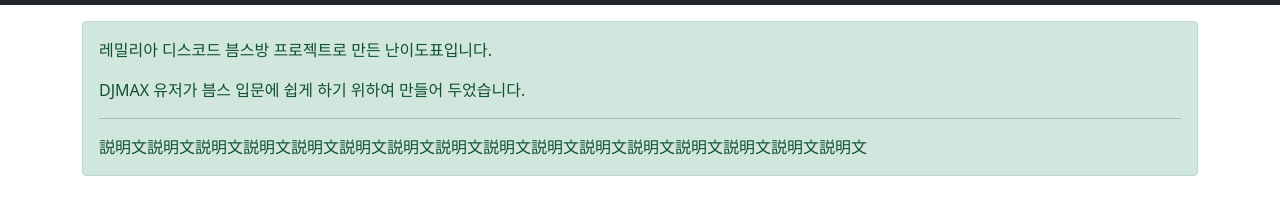
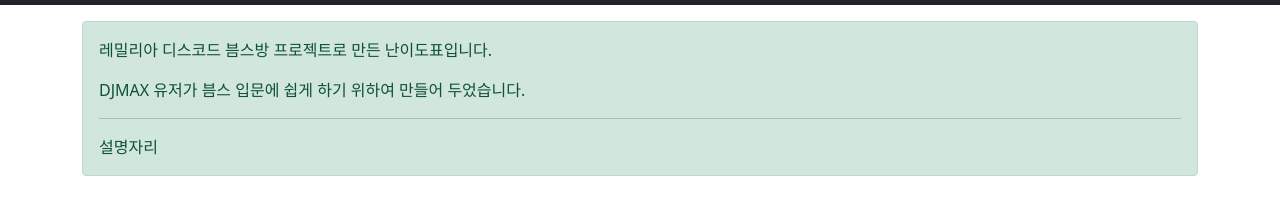
Before and after one commit to PIANIT/pianit.github.io, a plain HTML site: page index.html in a window 1280 px wide. Shown: the part 45-260 px from the top of the page. Drawn offline with nearby package versions, Linux system fonts and the light colour scheme; no server answers.

Commit message:
Update index.html

```diff
--- a/index.html
+++ b/index.html
@@ -30,7 +30,7 @@
             <p>레밀리아 디스코드 븜스방 프로젝트로 만든 난이도표입니다.</p>
             <p>DJMAX 유저가 븜스 입문에 쉽게 하기 위하여 만들어 두었습니다.</p>
             <hr>
-            <p class="mb-0">説明文説明文説明文説明文説明文説明文説明文説明文説明文説明文説明文説明文説明文説明文説明文説明文</p>
+            <p class="mb-0">설명자리</p>
         </div>
 
 
```
